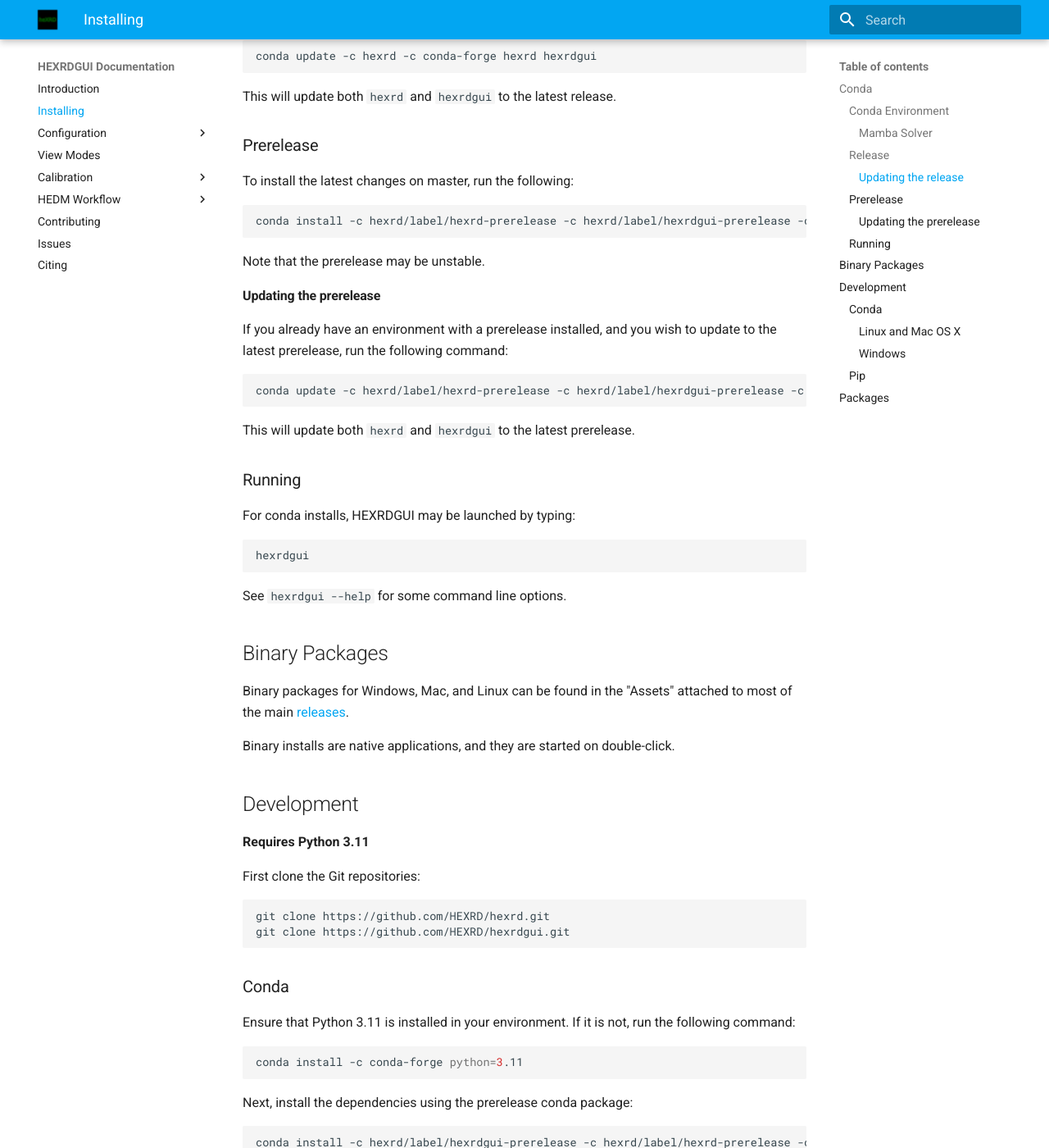
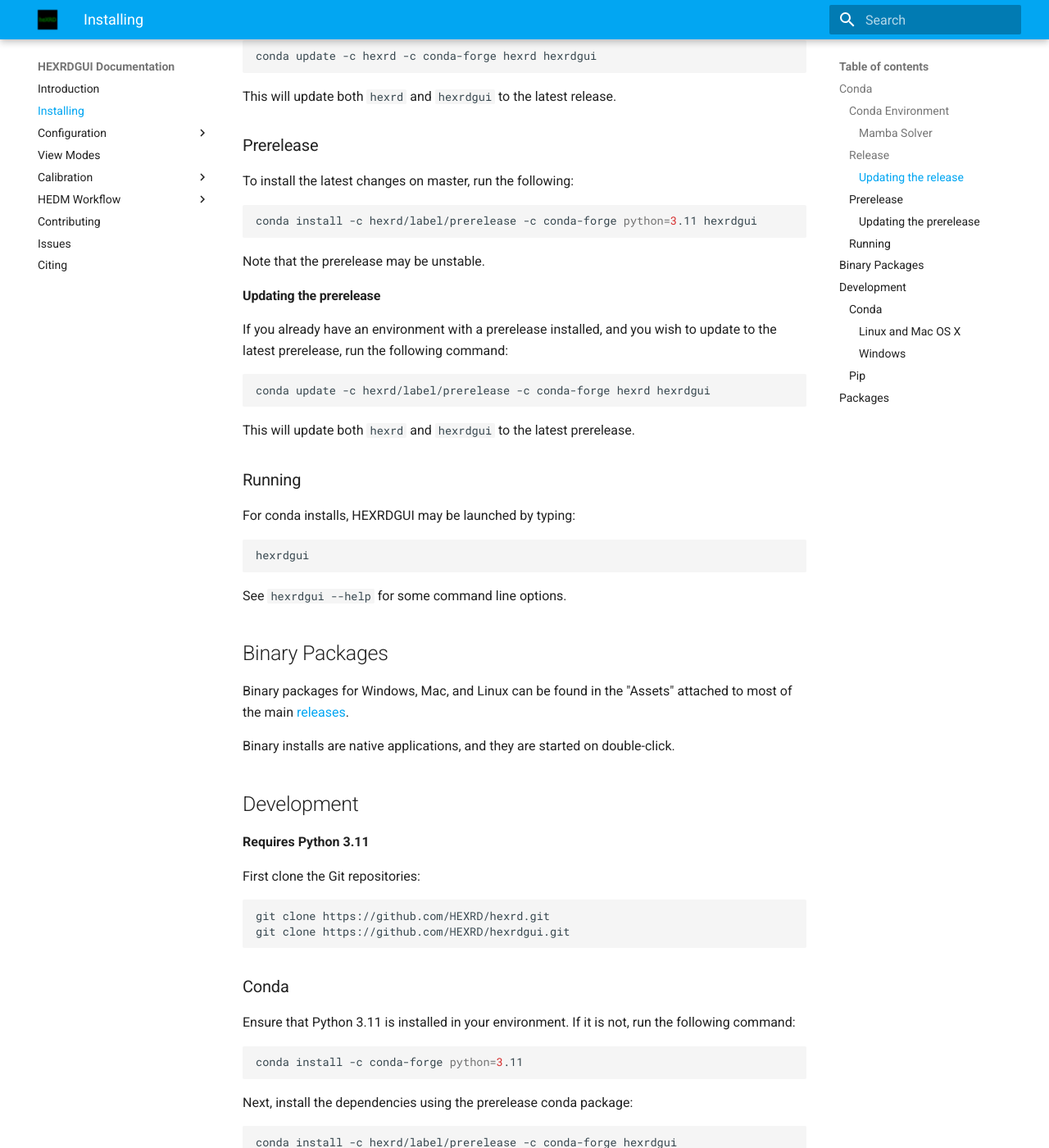
Before and after one commit to HEXRD/hexrdgui-docs, an MkDocs documentation site: the page built from docs/installing.md, in a window 1280 px wide and 1400 px high, scrolled down 1808 px. Shown: the whole window at 82% size. Built offline with MkDocs 1.6.1 and Material for MkDocs 9.7.7, drawn with Linux system fonts in a browser that asks for light colours.

Commit message:
Update instructions to use "prerelease" channel
Signed-off-by: Patrick Avery <patrick.avery@kitware.com>

````diff
--- a/docs/installing.md
+++ b/docs/installing.md
@@ -92,7 +92,7 @@ This will update both `hexrd` and `hexrdgui` to the latest release.
 To install the latest changes on master, run the following:
 
 ```bash
-conda install -c hexrd/label/hexrd-prerelease -c hexrd/label/hexrdgui-prerelease -c conda-forge python=3.11 hexrdgui
+conda install -c hexrd/label/prerelease -c conda-forge python=3.11 hexrdgui
 ```
 
 Note that the prerelease may be unstable.
@@ -103,7 +103,7 @@ If you already have an environment with a prerelease installed, and you wish to
 update to the latest prerelease, run the following command:
 
 ```bash
-conda update -c hexrd/label/hexrd-prerelease -c hexrd/label/hexrdgui-prerelease -c conda-forge hexrd hexrdgui
+conda update -c hexrd/label/prerelease -c conda-forge hexrd hexrdgui
 ```
 
 This will update both `hexrd` and `hexrdgui` to the latest prerelease.
@@ -143,7 +143,7 @@ conda install -c conda-forge python=3.11
 
 Next, install the dependencies using the prerelease conda package:
 ```bash
-conda install -c hexrd/label/hexrdgui-prerelease -c hexrd/label/hexrd-prerelease -c conda-forge hexrdgui
+conda install -c hexrd/label/prerelease -c conda-forge hexrdgui
 ```
 
 Finally, from the directory containing the hexrd and hexrdgui git repositories, use pip to link into the environment for development:
````
